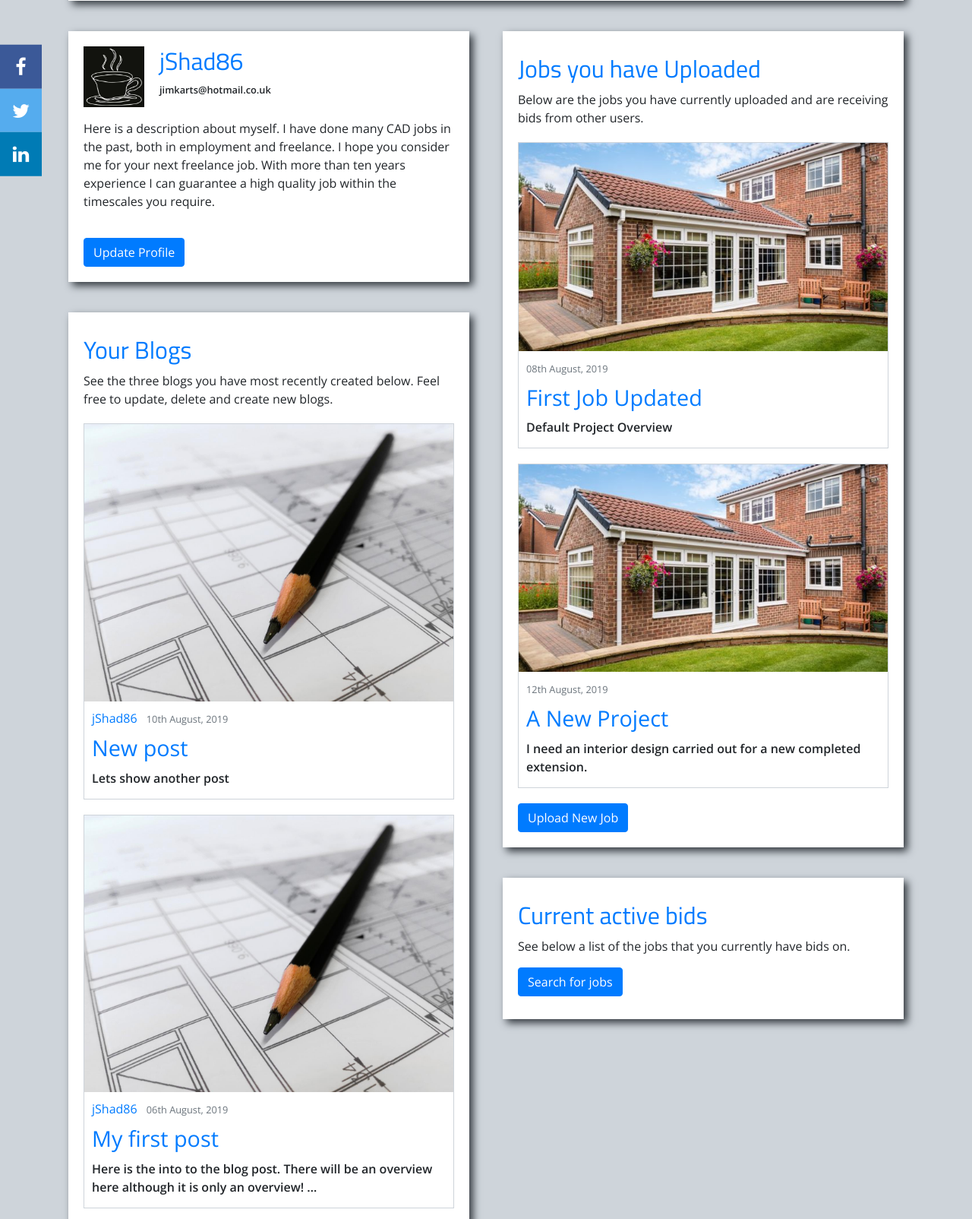
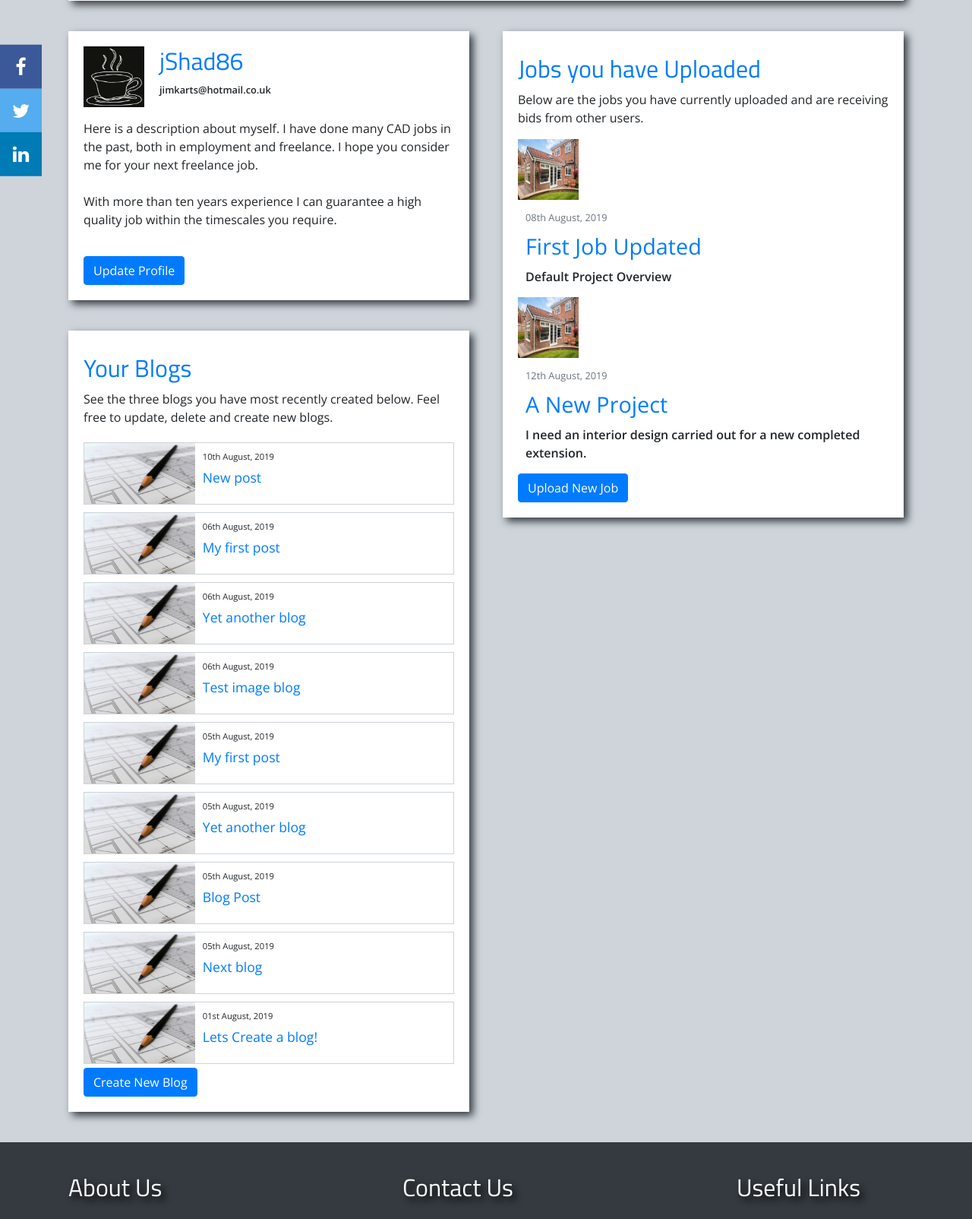
Before and after one commit to JShad30/CADWork_full_stack, a Django app: page /profile/ in a window 1280 px wide. Shown: the part 175-1779 px from the top of the page at 76% size. Run offline with Django 3.2, Linux system fonts and the light colour scheme; a user stored in the database is signed in; data comes from the database, SQL or seed files in the repository; some libraries are stand-ins or nearby versions.

Commit message:
Updated files in the users app

```diff
--- a/users/templates/users/profile.html
+++ b/users/templates/users/profile.html
@@ -12,7 +12,7 @@
         <!--If statement to check for messages-->
         {% if messages %}
             {% for message in messages %}
-                <div class="alert alert-{{ message.tags }}">
+                <div class="alert alert-primary">
                     {{ message }}
                 </div>
             {% endfor %}
@@ -32,7 +32,7 @@
                             </div>
                         </div>
                         <div class="user-profile-overview">
-                            <p class="account-paragraph">{{ user.profile.profile_intro }}</p>
+                            <p class="account-paragraph">{{ user.profile.profile_intro|linebreaksbr }}</p>
                         </div>
                         <!--Button to link to a page where the user can update their profile-->
                         <a class="btn btn-primary profile-page-button" href="{% url 'update_profile' %}">Update Profile</a>
@@ -46,24 +46,20 @@
                             <h2 class="account-heading">Your Blogs</h2>
                             <p class="account-paragraph">See the three blogs you have most recently created below. Feel free to update, delete and create new blogs.</p>
                         </div>
-
-                        <!--For loop to use following code for all of the blogs-->
+                        <div class="blog-card-container-cards blog-cards-profile">
+							<!--For loop to use the following code of reach of the blogs in the list-->
 							{% for post in posts %}
-                            <!--If statement to check whether the current user is the cretor of posts-->
-                            {% if post.author == user %}
-                                <article class="profile-blog-article">
+							<article class="blog-details-other">
 								<img class="article-image" src="{{ post.image.url }}" height="80" width="80">
-                                    <div class="profile-job-blog-text">
-                                        <div class="article-metadata">
-                                            <a class="mr-2" href="{% url 'user-posts' post.author.username %}">{{ post.author }}</a>
-                                            <small class="text-muted">{{ post.date_posted|date:"dS F, Y" }}</small>
+								<div class="blog-intro">
+									<div class="blog-details-post-text">
+										<small class="blog-details-post-author">{{ post.date_posted|date:"dS F, Y" }}</small>
 									</div>
-                                        <h2 class="blog-home-title"><a href="{% url 'post-detail' post.id %}">{{ post.title }}</a></h2>
-                                        <p class="article-card-intro">{{ post.intro|truncatewords:20 }}</p>
+									<h3 class="blog-details-other-title"><a href="{% url 'post-detail' post.id %}">{{ post.title }}</a></h2>
 								</div>
 							</article>
-                            {% endif %}
 							{% endfor %}
+						</div>
                         <!--Create blog page accessed if the following button is clicked-->
                         <a class="btn btn-primary" href="{% url 'post-create' %}">Create New Blog</a>
                     </div>
@@ -78,11 +74,11 @@
                             <h2 class="account-heading">Jobs you have Uploaded</h2>
                             <p class="account-paragraph">Below are the jobs you have currently uploaded and are receiving bids from other users.</p>
                         </div>
-
+                        <div class="job-card-container-cards job-cards-profile">
                             <!--For loop to use following code for any jobs the user has uploaded-->
                             {% for job in jobs %}
                                 {% if job.author == user %}
-                                <article class="profile-blog-article">
+                                    <article class="profile-job-article">
                                         <img class="article-image" src="{{ job.image.url }}" height="80" width="80">
                                         <div class="profile-job-blog-text">
                                             <div class="article-metadata">
@@ -94,35 +90,11 @@
                                     </article>
                                 {% endif %}
                             {% endfor %}
+                        </div>
                         <a class="btn btn-primary" href="{% url 'job-create' %}">Upload New Job</a>
                     </div>
                 </section>
 
-                <!--List of the bids the user has made-->
-                <section class="profile-page-box" id="profile-job-bid-box">
-                    <div class="profile-page-box-container">
-                        <div class="profile-blog-intro">
-                            <h2 class="account-heading">Current active bids</h2>
-                            <p class="account-paragraph">See below a list of the jobs that you currently have bids on.</p>
-                            <!--For loop to display the jobs the user has bid on-->
-                            {% for uploaded_file in uploaded_files %}
-                                {% if uploaded_file.author == user %}
-                                <article class="profile-blog-article">
-                                    <img class="article-image" src="{{ uploaded_file.job.image.url }}" height="80" width="80">
-                                    <div class="profile-job-blog-text">
-                                        <div class="article-metadata">
-                                            <small class="text-muted">{{ uploaded_file.job.date_posted|date:"dS F, Y" }}</small>
-                                        </div>
-                                        <h2 class="blog-home-title"><a href="#">{{ uploaded_file.job.job_name }}</a></h2>
-                                        <p class="article-card-intro">{{ uploaded_file.job.job_overview }}</p>
-                                    </div>
-                                </article>
-                                {% endif %}
-                            {% endfor %}
-                            <a class="btn btn-primary" href="{% url 'jobs-home' %}">Search for jobs</a>
-                        </div>
-                    </div>
-                </section>
             </div>
         </div>
     </div>
--- a/users/templates/users/public_profile.html
+++ b/users/templates/users/public_profile.html
@@ -14,7 +14,7 @@
                             <img class="account-image" src="{{ profile.image.url }}">
                         </div>
                         <div class="user-profile-overview">
-                            <p class="account-paragraph">{{ profile.profile_intro }}</p>
+                            <p class="account-paragraph">{{ profile.profile_intro|linebreaksbr }}</p>
                         </div>
                     </div>
                 </section>
--- a/users/views.py
+++ b/users/views.py
@@ -3,7 +3,7 @@ from django.contrib.auth.models import User
 from django.contrib import messages
 from .forms import UserRegistrationForm, UserUpdateForm, ProfileUpdateForm
 from blog.models import Post
-from jobs.models import Job#, JobBid
+from jobs.models import Job
 from .models import Profile
 from django.contrib.auth.decorators import login_required
 
@@ -59,7 +59,7 @@ def profile(request):
 	context = {
 		'users': Profile,
 		'posts': Post.objects.all(),
-		'jobs': Job.objects.all(),
+		'jobs': Job.objects.all()
 	}
 
 	return render(request, 'users/profile.html', context)
```
Also changed, not shown: users/templates/users/logout.html (+5 -2 lines). Lines whose indentation alone changed are shown as unchanged.
